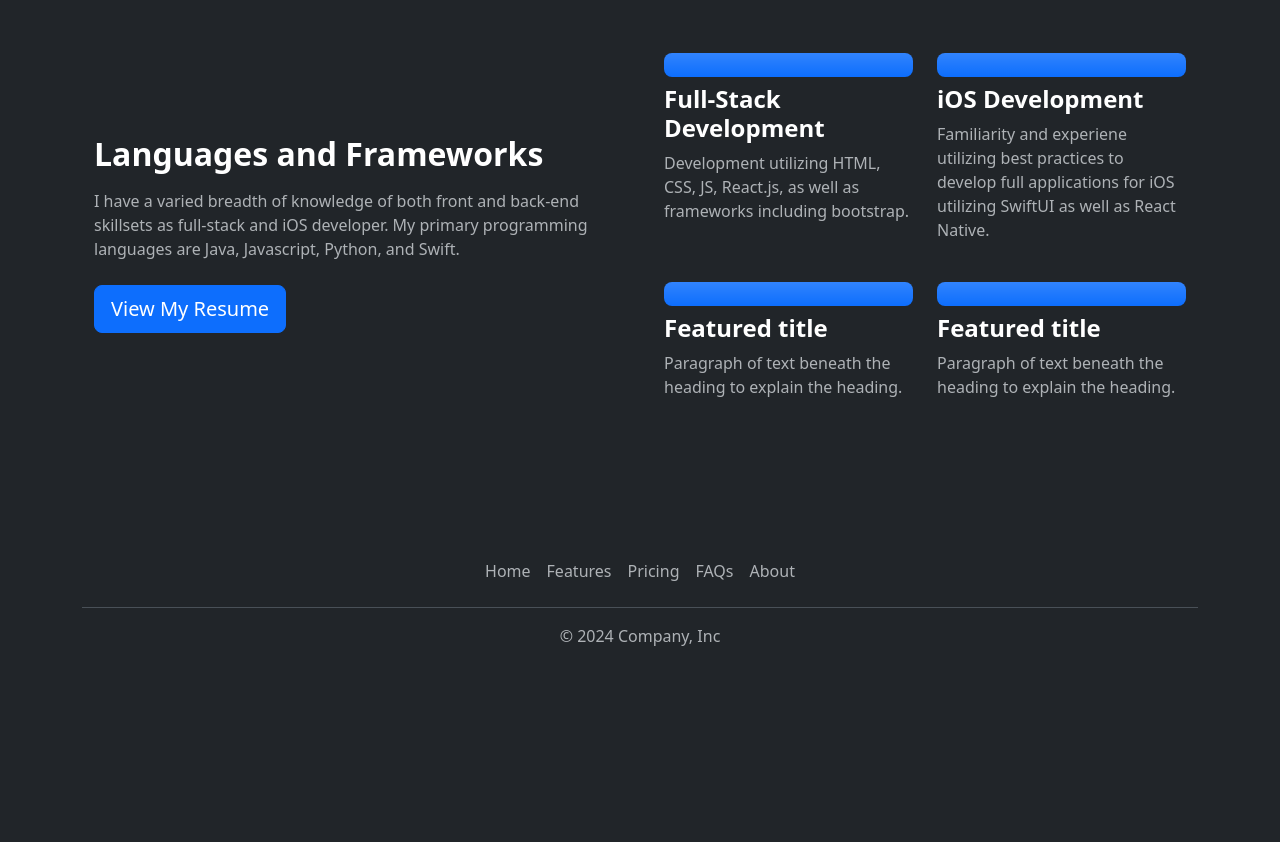
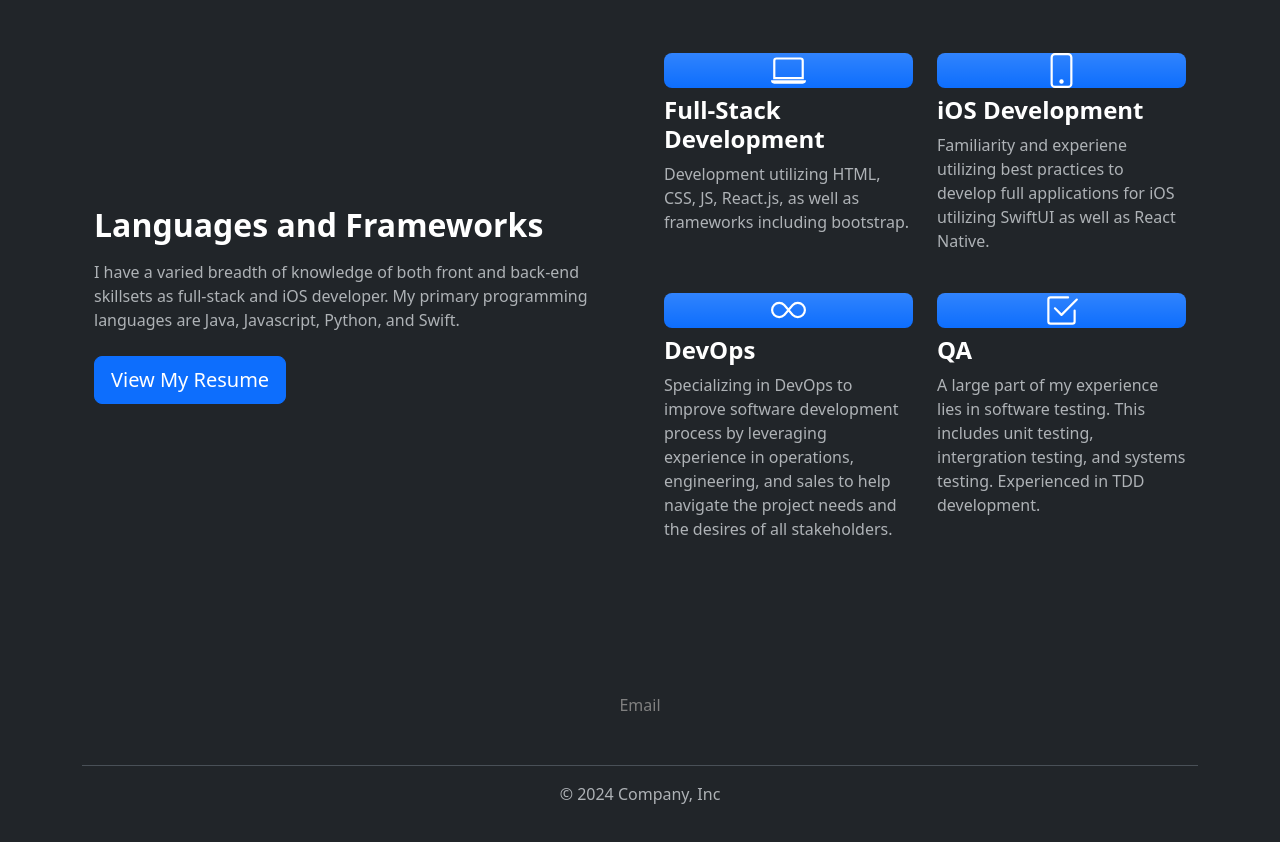
Before and after one commit to afrotechsamurai-dev/AhmedG-Site, a plain HTML site: page index.html in a window 1280 px wide. Shown: the part 698-1540 px from the top of the page. Before the commit the page ends 1402 px from the top, so only its background shows below. Drawn offline with nearby package versions, Linux system fonts and the light colour scheme.

Commit message:
full site

```diff
--- a/index.html
+++ b/index.html
@@ -5,6 +5,15 @@
     <meta charset="UTF-8">
     <meta name="viewport" content="width=device-width, initial-scale=1.0">
     <title>AhmedG Portfolio</title>
+    <style>
+        a {
+            text-decoration: none;
+            color: grey;
+        }
+        a.hover {
+            color: white:
+        }
+    </style>
 </head>
 <body>
     <nav class="navbar navbar-expand-lg bg-body-tertiary">
@@ -19,14 +28,14 @@
                 <a class="nav-link active" aria-current="page" href="#">Home</a>
               </li>
               <li class="nav-item">
-                <a class="nav-link" href="#features">Features</a>
+                <a class="nav-link" href="#skills">Skillset</a>
               </li>
               <li class="nav-item dropdown">
                 <a class="nav-link dropdown-toggle" href="#" role="button" data-bs-toggle="dropdown" aria-expanded="false">
                   Projects
                 </a>
                 <ul class="dropdown-menu">
-                  <li><a class="dropdown-item" href="https://www.rubysacademyhealth.com/">Ruby's Academy Website</a></li>
+                  <li><a class="dropdown-item" href="https://www.rubysacademyhealth.com/" target="blank">Ruby's Academy Website</a></li>
                   <li><a class="dropdown-item" href="#">Khem App</a></li>
 
                   <li><a class="dropdown-item" href="#"></a></li>
@@ -66,7 +75,7 @@
 
         <div class="row row-cols-1 row-cols-md-2 align-items-md-center g-5 py-5">
           <div class="col d-flex flex-column align-items-start gap-2">
-            <h2 id="features" class="fw-bold text-body-emphasis">Languages and Frameworks</h2>
+            <h2 id="skills" class="fw-bold text-body-emphasis">Languages and Frameworks</h2>
             <p class="text-body-secondary">
                 I have a varied breadth of knowledge of both front and back-end skillsets as
                 full-stack and iOS developer. My primary programming languages are Java, Javascript, Python, and
@@ -79,7 +88,9 @@
             <div class="row row-cols-1 row-cols-sm-2 g-4">
               <div class="col d-flex flex-column gap-2">
                 <div class="feature-icon-small d-inline-flex align-items-center justify-content-center text-bg-primary bg-gradient fs-4 rounded-3">
-                  <svg class="bi" width="1em" height="1em">
+                    <svg xmlns="http://www.w3.org/2000/svg" width="35" height="" fill="currentColor" class="bi bi-laptop" viewBox="0 0 16 16">
+                        <path d="M13.5 3a.5.5 0 0 1 .5.5V11H2V3.5a.5.5 0 0 1 .5-.5zm-11-1A1.5 1.5 0 0 0 1 3.5V12h14V3.5A1.5 1.5 0 0 0 13.5 2zM0 12.5h16a1.5 1.5 0 0 1-1.5 1.5h-13A1.5 1.5 0 0 1 0 12.5"/>
+                      </svg>
                     <use xlink:href="#collection"></use>
                   </svg>
                 </div>
@@ -92,7 +103,10 @@
 
               <div class="col d-flex flex-column gap-2">
                 <div class="feature-icon-small d-inline-flex align-items-center justify-content-center text-bg-primary bg-gradient fs-4 rounded-3">
-                  <svg class="bi" width="1em" height="1em">
+                    <svg xmlns="http://www.w3.org/2000/svg" width="35" height="" fill="currentColor" class="bi bi-phone" viewBox="0 0 16 16">
+                        <path d="M11 1a1 1 0 0 1 1 1v12a1 1 0 0 1-1 1H5a1 1 0 0 1-1-1V2a1 1 0 0 1 1-1zM5 0a2 2 0 0 0-2 2v12a2 2 0 0 0 2 2h6a2 2 0 0 0 2-2V2a2 2 0 0 0-2-2z"/>
+                        <path d="M8 14a1 1 0 1 0 0-2 1 1 0 0 0 0 2"/>
+                      </svg>
                     <use xlink:href="#gear-fill"></use>
                   </svg>
                 </div>
@@ -105,22 +119,35 @@
 
               <div class="col d-flex flex-column gap-2">
                 <div class="feature-icon-small d-inline-flex align-items-center justify-content-center text-bg-primary bg-gradient fs-4 rounded-3">
-                  <svg class="bi" width="1em" height="1em">
+                    <svg xmlns="http://www.w3.org/2000/svg" width="35" height="" fill="currentColor" class="bi bi-infinity" viewBox="0 0 16 16">
+                        <path d="M5.68 5.792 7.345 7.75 5.681 9.708a2.75 2.75 0 1 1 0-3.916ZM8 6.978 6.416 5.113l-.014-.015a3.75 3.75 0 1 0 0 5.304l.014-.015L8 8.522l1.584 1.865.014.015a3.75 3.75 0 1 0 0-5.304l-.014.015zm.656.772 1.663-1.958a2.75 2.75 0 1 1 0 3.916z"/>
+                      </svg>
                     <use xlink:href="#speedometer"></use>
                   </svg>
                 </div>
-                <h4 class="fw-semibold mb-0 text-body-emphasis">Featured title</h4>
-                <p class="text-body-secondary">Paragraph of text beneath the heading to explain the heading.</p>
+                <h4 class="fw-semibold mb-0 text-body-emphasis">DevOps</h4>
+                <p class="text-body-secondary">
+                    Specializing in DevOps to improve software development process
+                    by leveraging experience in operations, engineering, and sales to
+                    help navigate the project needs and the desires of all stakeholders.
+                </p>
               </div>
 
               <div class="col d-flex flex-column gap-2">
                 <div class="feature-icon-small d-inline-flex align-items-center justify-content-center text-bg-primary bg-gradient fs-4 rounded-3">
-                  <svg class="bi" width="1em" height="1em">
+                    <svg xmlns="http://www.w3.org/2000/svg" width="35" height="" fill="currentColor" class="bi bi-check2-square" viewBox="0 0 16 16">
+                        <path d="M3 14.5A1.5 1.5 0 0 1 1.5 13V3A1.5 1.5 0 0 1 3 1.5h8a.5.5 0 0 1 0 1H3a.5.5 0 0 0-.5.5v10a.5.5 0 0 0 .5.5h10a.5.5 0 0 0 .5-.5V8a.5.5 0 0 1 1 0v5a1.5 1.5 0 0 1-1.5 1.5z"/>
+                        <path d="m8.354 10.354 7-7a.5.5 0 0 0-.708-.708L8 9.293 5.354 6.646a.5.5 0 1 0-.708.708l3 3a.5.5 0 0 0 .708 0"/>
+                      </svg>
                     <use xlink:href="#table"></use>
                   </svg>
                 </div>
-                <h4 class="fw-semibold mb-0 text-body-emphasis">Featured title</h4>
-                <p class="text-body-secondary">Paragraph of text beneath the heading to explain the heading.</p>
+                <h4 class="fw-semibold mb-0 text-body-emphasis">QA</h4>
+                <p class="text-body-secondary">
+                    A large part of my experience lies in software testing.
+                    This includes unit testing, intergration testing, and systems testing.
+                    Experienced in TDD development.
+                </p>
               </div>
             </div>
           </div>
@@ -130,12 +157,13 @@
 
       <div class="container">
         <footer class="py-3 my-4">
+            <p class="text-center text-body-secondary"><a href="mailto:ahmed.glover@icloud.com">Email</a></p>
           <ul class="nav justify-content-center border-bottom pb-3 mb-3">
-            <li class="nav-item"><a href="#" class="nav-link px-2 text-body-secondary">Home</a></li>
-            <li class="nav-item"><a href="#" class="nav-link px-2 text-body-secondary">Features</a></li>
-            <li class="nav-item"><a href="#" class="nav-link px-2 text-body-secondary">Pricing</a></li>
-            <li class="nav-item"><a href="#" class="nav-link px-2 text-body-secondary">FAQs</a></li>
-            <li class="nav-item"><a href="#" class="nav-link px-2 text-body-secondary">About</a></li>
+            <li class="nav-item"><a href="#" class="nav-link px-2 text-body-secondary"></a></li>
+            <li class="nav-item"><a href="#" class="nav-link px-2 text-body-secondary"></a></li>
+            <li class="nav-item"><a href="#" class="nav-link px-2 text-body-secondary"></a></li>
+            <li class="nav-item"><a href="#" class="nav-link px-2 text-body-secondary"></a></li>
+            <li class="nav-item"><a href="#" class="nav-link px-2 text-body-secondary"></a></li>
           </ul>
           <p class="text-center text-body-secondary">© 2024 Company, Inc</p>
         </footer>
```
